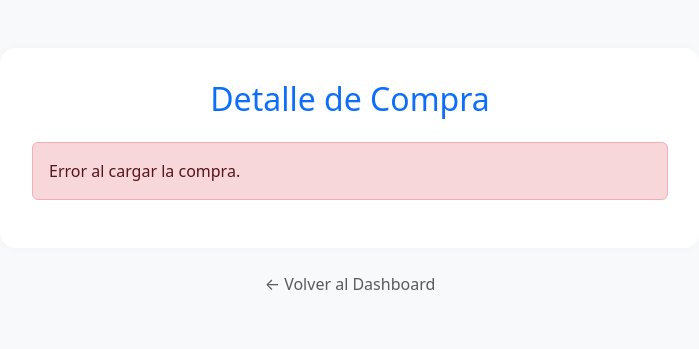
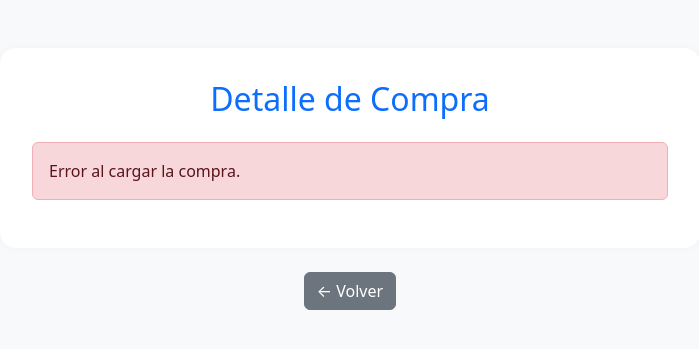
Before and after one commit to gabofunebre/GetOutside, a FastAPI app: page /compras/detalle/1 in a window 1280 px wide. Shown: the top 349 px of the page, without its empty margins (290-989 px from the left). Run offline with FastAPI, Linux system fonts and the light colour scheme.

Commit message:
Add back button on purchase details

```diff
--- a/app/templates/compra_detalle.html
+++ b/app/templates/compra_detalle.html
@@ -59,9 +59,7 @@
     </section>
 
     <div class="text-center mt-4">
-      <a href="/" class="text-muted text-decoration-none">
-        &larr; Volver al Dashboard
-      </a>
+      <a href="#" class="btn btn-secondary" onclick="window.history.back()">&larr; Volver</a>
     </div>
   </main>
 
```
